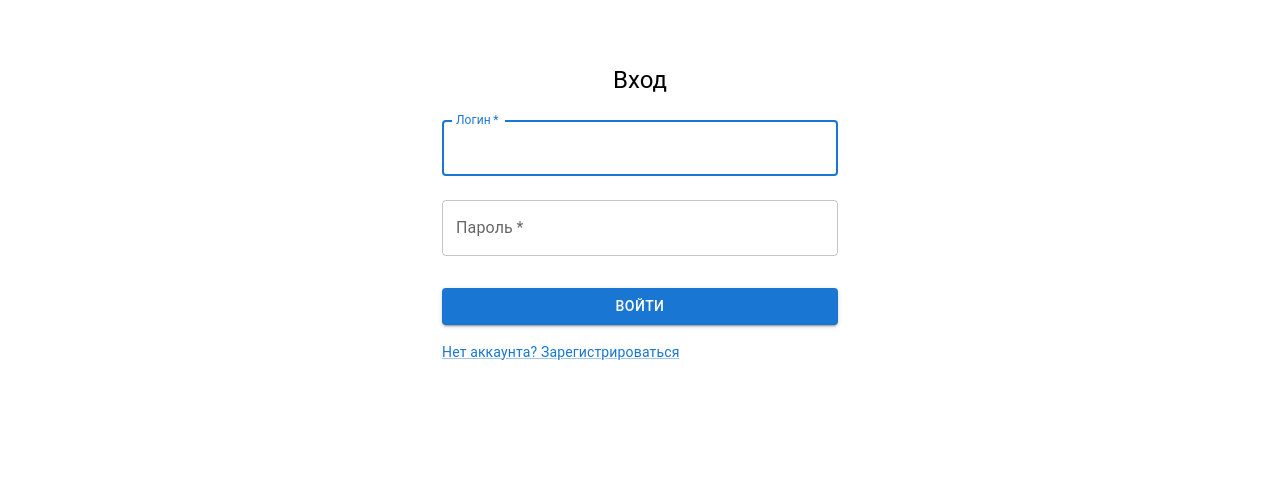
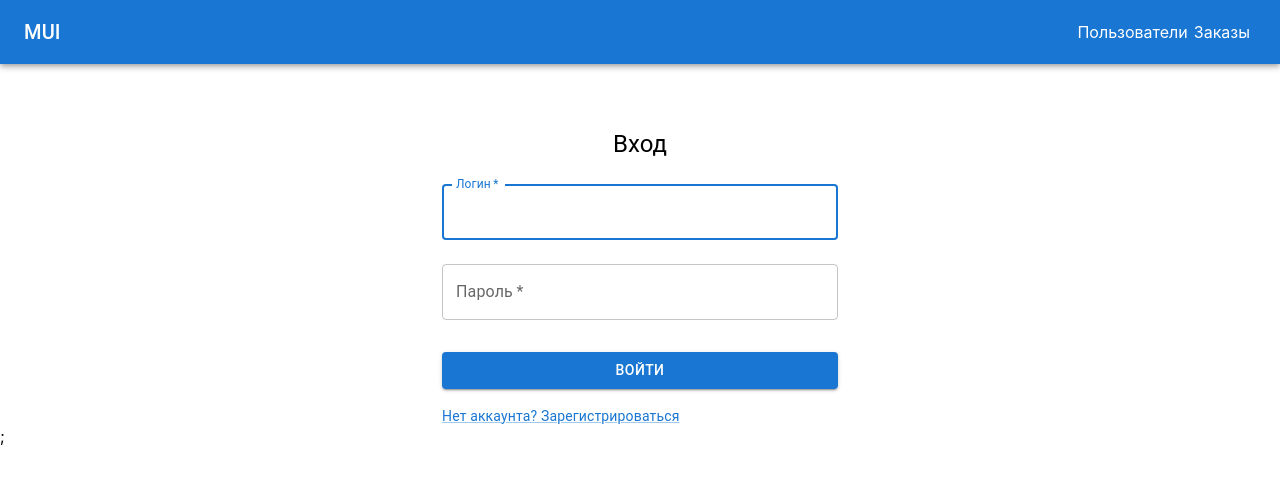
Before and after one commit to andreyatx/climate-work, a React (Create React App) app: page / in a window 1280 px wide. Shown: the top 480 px of the page. Built offline with nearby package versions, Linux system fonts and the light colour scheme.

Commit message:
add Table component

```diff
--- a/src/App.tsx
+++ b/src/App.tsx
@@ -1,8 +1,9 @@
+
 import { SignIn } from "./pages/SignIn";
-
 function App() {
   return (
     <div className="app">
+
       <SignIn />
     </div>
   );
--- /dev/null
+++ b/src/components/Table/index.tsx
@@ -0,0 +1,61 @@
+import { Typography, TableContainer, TableHead, TableRow, TableCell, TableBody, Table as MuiTable } from "@mui/material";
+import { FC } from "react";
+import { nanoid } from "@reduxjs/toolkit";
+import { Role } from "../../config/const";
+
+type TableProps = {
+  title?: string;
+  fields: { [key: string]: string };
+  data: { [key: string]: string | number }[];
+}
+
+export const Table: FC<TableProps> = ({ title, fields, data }) => {
+
+  const sortedData = data.map(obj => {
+    const sortedObj: {
+      [key: string]: string | number;
+    } = {};
+    Object.keys(fields).forEach(key => {
+      sortedObj[key] = obj[key];
+    });
+    return sortedObj;
+  });
+
+  return (
+    <>
+      {title && <Typography variant="h4" sx={{ mt: '12px' }}>{title}</Typography>}
+      <TableContainer>
+        <MuiTable>
+          <TableHead>
+            <TableRow>
+              {Object.values(fields).map((field) => (
+                <TableCell key={nanoid()}>{field}</TableCell>
+              ))}
+            </TableRow>
+          </TableHead>
+
+          <TableBody>
+            {sortedData &&
+              sortedData?.length &&
+              sortedData.map((item) => (
+                <TableRow
+                  key={nanoid()}
+                  sx={{ "&:last-child td, &:last-child th": { border: 0 } }}
+                >
+                  {Object.entries(item).map(([key, value]) => {
+
+                    if (key === 'role') {
+                      return <TableCell key={nanoid()}>{Role[value as keyof typeof Role]}</TableCell>
+                    }
+
+                    return <TableCell key={nanoid()}>{value}</TableCell>
+                  })}
+
+                </TableRow>
+              ))}
+          </TableBody>
+        </MuiTable>
+      </TableContainer>
+    </>
+  );
+};
--- /dev/null
+++ b/src/config/const.ts
@@ -0,0 +1,5 @@
+export enum Role {
+  Owner = "Владелец",
+  Employee = "Работник",
+  Chief = "Бригадир",
+}
--- a/src/pages/Orders/index.tsx
+++ b/src/pages/Orders/index.tsx
@@ -1,4 +1,4 @@
-import { Box, Button, Container, } from "@mui/material"
+import { Box, Button, Container } from "@mui/material"
 import { CreateOrder } from "./CreateOrder"
 import { appSelectors } from "../../store/features";
 import { appThunks } from "../../store/features/app/appThunks";
@@ -44,6 +44,7 @@ export const Orders = () => {
           >
             Получить список заказов
           </Button>
+
           {orders && orders?.length > 0 && <><h1>Заказы:</h1>{orders.map(order => <Order key={order.description} {...order} />)}</>}
         </Box>
         <CreateOrder />
--- a/src/pages/SignIn/index.tsx
+++ b/src/pages/SignIn/index.tsx
@@ -1,9 +1,9 @@
 import { Container, Box, Typography, TextField, Button, Link as MuiLink } from "@mui/material";
-import { Paths } from "../../routes/router";
 import { Link } from "react-router-dom";
 import { useState } from "react";
 import { SignInData } from "../../api/types";
 import { api } from "../../api";
+import { Paths } from "../../routes/root";
 
 const initialState: SignInData = {
   login: '',
--- a/src/pages/SignUp/index.tsx
+++ b/src/pages/SignUp/index.tsx
@@ -1,6 +1,6 @@
 import { Container, Box, Typography, TextField, Button, Link as MuiLink } from "@mui/material";
-import { Paths } from "../../routes/router";
 import { Link } from "react-router-dom";
+import { Paths } from "../../routes/root";
 
 export const SignUp = () => {
   const submitHandler = () => { console.log('submitted') };
--- a/src/pages/Users/CreateUser/index.tsx
+++ b/src/pages/Users/CreateUser/index.tsx
@@ -55,7 +55,7 @@ export const CreateUser = () => {
       }}
       component="form" onSubmit={submitHandler} noValidate
     >
-      <h1 >Новый пользователь</h1>
+      <h1>Новый пользователь</h1>
       {userFieldsArray.map(field => field)}
       <Button
         type="submit"
--- a/src/pages/Users/index.tsx
+++ b/src/pages/Users/index.tsx
@@ -1,17 +1,34 @@
-import { Box, Button, Container } from "@mui/material"
+import { Box, Container } from "@mui/material"
 import { appThunks } from "../../store/features/app/appThunks";
 import { useAppDispatch, useAppSelector } from "../../store/hooks";
 import { appSelectors } from "../../store/features";
-import { User } from "./User";
-import { CreateUser } from "./CreateUser";
+import { Table } from "../../components/Table";
+import { useEffect } from "react";
+
+const userFields = { id: 'id', lastName: 'Фамилия', firstName: 'Имя', middleName: 'Отчество', role: 'Роль' };
+
+const requestConfig = {
+  skip: 0,
+  take: 10
+}
+
+
+
 
 export const Users = () => {
   const dispatch = useAppDispatch();
   const users = useAppSelector(appSelectors.users);
 
-  const submitHandler = async () => {
-    dispatch(appThunks.getUsers({ skip: 0, take: 10 }))
-  }
+  useEffect(() => {
+    dispatch(appThunks.getUsers(requestConfig))
+
+
+  }, [dispatch])
+
+
+  // const submitHandler = async () => {
+  //   dispatch(appThunks.getUsers({ skip: 0, take: 10 }))
+  // }
 
   return (
     <Container component="main" maxWidth="xl">
@@ -31,10 +48,11 @@ export const Users = () => {
             display: 'flex',
             flexDirection: 'column',
             alignItems: 'flex-start',
+            width: '100%'
           }}
 
         >
-          <Button
+          {/* <Button
             type="button"
             fullWidth
             variant="contained"
@@ -42,12 +60,45 @@ export const Users = () => {
             onClick={() => submitHandler()}
           >
             Получить список пользователей
-          </Button>
-          {users && users?.length > 0 && <><h1>Пользователи:</h1>{users.map(user => <User key={user.id} {...user} />)}</>}
+          </Button> */}
+          {users && users?.length ? <Table title="Пользователи" fields={userFields} data={users} /> : null}
+
+          {/* {users && users?.length ? <>
+            <Typography variant="h4">Пользователи</Typography>
+            <TableContainer >
+              <Table>
+                <TableHead>
+                  <TableRow>
+                    {userFields.map(field => <TableCell>{field}</TableCell>)}
+                  </TableRow>
+                </TableHead>
+
+                <TableBody>
+                  {users && users?.length && users.map((user) => (
+                    <TableRow
+                      key={user.id}
+                      sx={{ '&:last-child td, &:last-child th': { border: 0 } }}
+                    >
+                      <TableCell>{user.id}</TableCell>
+                      <TableCell >
+                        {user.lastName}
+                      </TableCell>
+                      <TableCell>{user.firstName}</TableCell>
+                      <TableCell>{user.middleName}</TableCell>
+                      <TableCell>{Role[user.role as keyof typeof Role]}</TableCell>
+                    </TableRow>
+                  ))}
+                </TableBody>
+
+              </Table>
+            </TableContainer>
+          </> : null} */}
+
+
         </Box>
-        <CreateUser />
+        {/* <CreateUser /> */}
       </Box>
 
-    </Container>
+    </Container >
   )
 }
--- a/src/routes/root.tsx
+++ b/src/routes/root.tsx
@@ -1,6 +1,58 @@
 import { type FC } from 'react';
 import { Outlet } from 'react-router-dom';
+import { AppBar, Toolbar, IconButton, Typography, Box } from "@mui/material";
+import { Link } from 'react-router-dom';
+
+export enum Paths {
+  Home = '/',
+  SignIn = '/sign-in',
+  SignUp = '/sign-up',
+  Users = '/users',
+  Orders = '/orders'
+}
+
+const navItems: {
+  [key: string]: string
+} = {
+  'Пользователи': Paths.Users,
+  'Заказы': Paths.Orders,
+}
 
 export const Root: FC = () => {
-  return <Outlet />;
+
+  let links = [];
+
+  for (const prop in navItems) {
+    links.push(<Link style={{
+      color: 'white',
+      textDecoration: 'none',
+      marginRight: '6px'
+    }} key={prop} id={prop} to={navItems[prop]}>{prop}</Link>)
+  }
+
+  return <>
+    <AppBar component="nav" sx={{ position: 'relative' }}>
+      <Toolbar>
+        <IconButton
+          color="inherit"
+          aria-label="open drawer"
+          edge="start"
+          sx={{ mr: 2, display: { sm: 'none' } }}
+        >
+        </IconButton>
+        <Typography
+          variant="h6"
+          component="div"
+          sx={{ flexGrow: 1, display: { xs: 'none', sm: 'block' } }}
+        >
+          MUI
+        </Typography>
+        <Box sx={{ display: { xs: 'none', sm: 'block' } }}>
+          {links.map((item) => (item))}
+        </Box>
+      </Toolbar>
+    </AppBar>
+
+    <Outlet />;
+  </>
 };
--- a/src/routes/router.tsx
+++ b/src/routes/router.tsx
@@ -1,18 +1,12 @@
 import { createBrowserRouter } from "react-router-dom";
 import { SignIn } from "../pages/SignIn";
 import { SignUp } from "../pages/SignUp";
-import { Root } from "./root";
+import { Paths, Root } from "./root";
 import App from "../App";
 import { Orders } from "../pages/Orders";
 import { Users } from "../pages/Users";
 
-export enum Paths {
-  Home = '/',
-  SignIn = '/sign-in',
-  SignUp = '/sign-up',
-  Users = '/users',
-  Orders = '/orders'
-}
+
 
 export const router = createBrowserRouter([
   {
```
